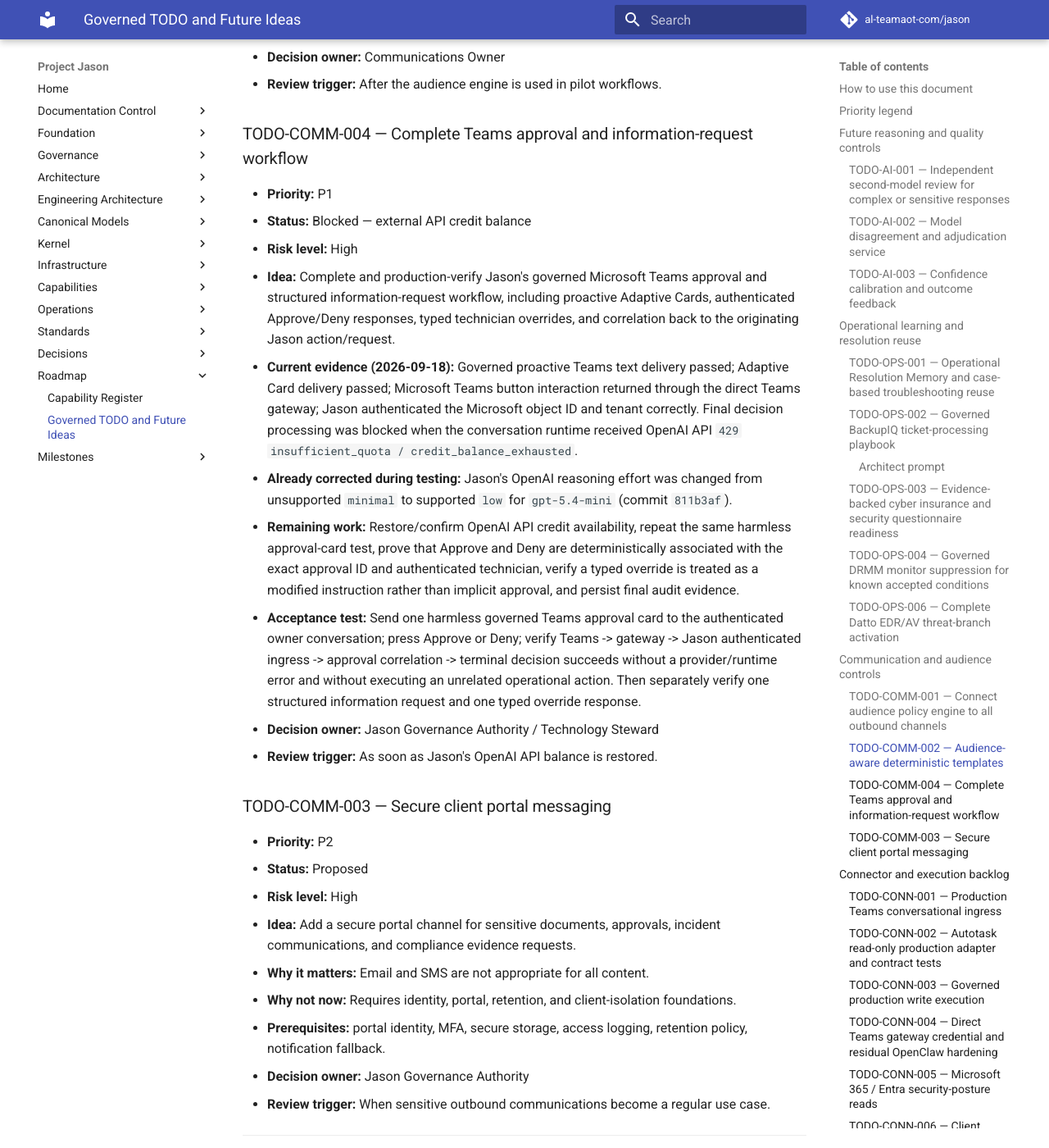
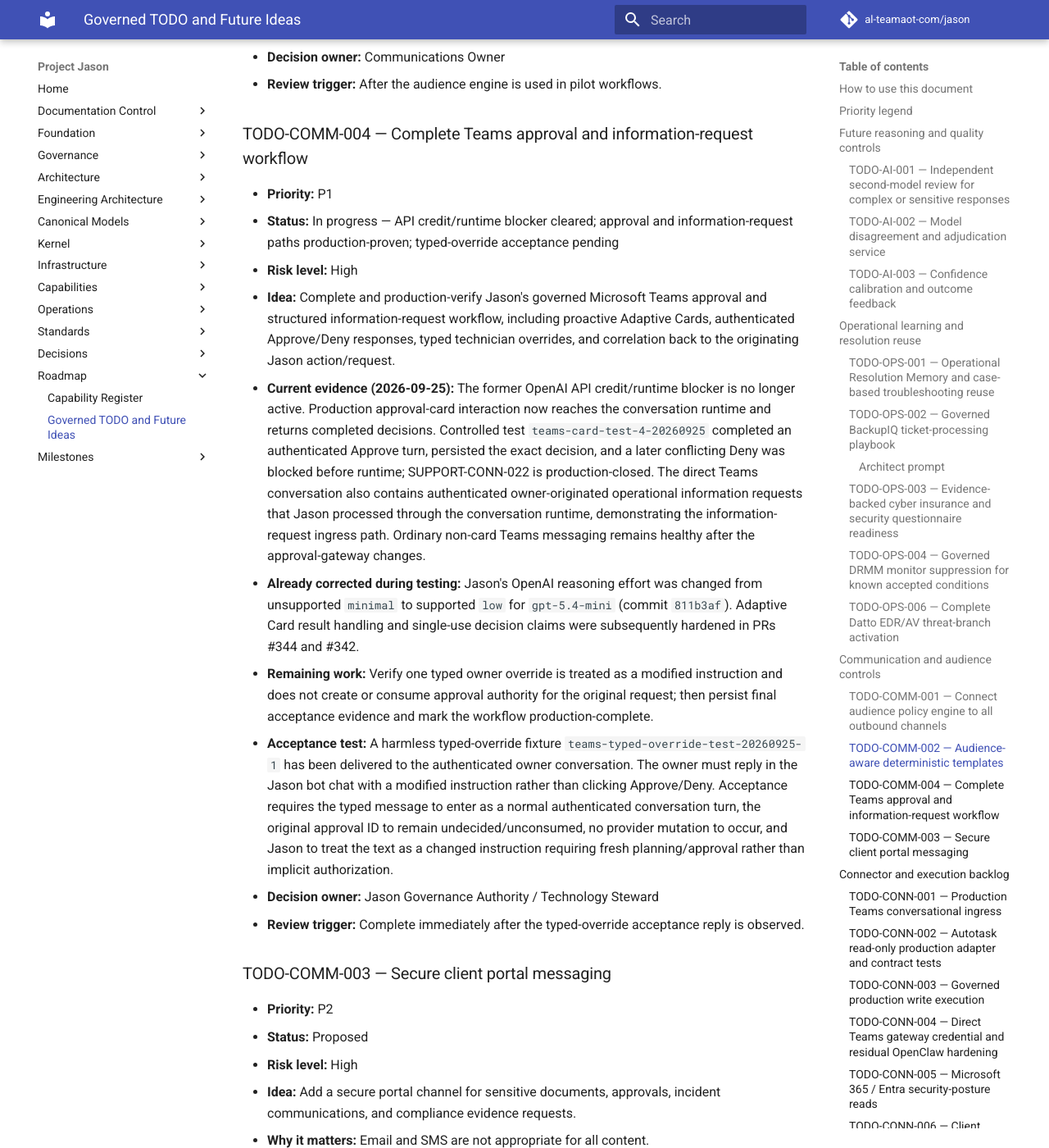
Before and after one commit to al-teamaot-com/jason, an MkDocs documentation site: the page built from docs/roadmaps/Project-Jason-TODO-and-Future-Ideas.md, in a window 1280 px wide and 1400 px high, scrolled down 21230 px. Shown: the whole window at 82% size. Built offline with MkDocs 1.6.1 and Material for MkDocs 9.7.7, drawn with Linux system fonts in a browser that asks for light colours; comment, search, counter and statistics services are not loaded.

Commit message:
Refresh Teams approval workflow status

```diff
--- a/docs/roadmaps/Project-Jason-TODO-and-Future-Ideas.md
+++ b/docs/roadmaps/Project-Jason-TODO-and-Future-Ideas.md
@@ -703,15 +703,15 @@
 ### TODO-COMM-004 — Complete Teams approval and information-request workflow
 
 - **Priority:** P1
-- **Status:** Blocked — external API credit balance
+- **Status:** In progress — API credit/runtime blocker cleared; approval and information-request paths production-proven; typed-override acceptance pending
 - **Risk level:** High
 - **Idea:** Complete and production-verify Jason's governed Microsoft Teams approval and structured information-request workflow, including proactive Adaptive Cards, authenticated Approve/Deny responses, typed technician overrides, and correlation back to the originating Jason action/request.
-- **Current evidence (2026-09-18):** Governed proactive Teams text delivery passed; Adaptive Card delivery passed; Microsoft Teams button interaction returned through the direct Teams gateway; Jason authenticated the Microsoft object ID and tenant correctly. Final decision processing was blocked when the conversation runtime received OpenAI API `429 insufficient_quota / credit_balance_exhausted`.
-- **Already corrected during testing:** Jason's OpenAI reasoning effort was changed from unsupported `minimal` to supported `low` for `gpt-5.4-mini` (commit `811b3af`).
-- **Remaining work:** Restore/confirm OpenAI API credit availability, repeat the same harmless approval-card test, prove that Approve and Deny are deterministically associated with the exact approval ID and authenticated technician, verify a typed override is treated as a modified instruction rather than implicit approval, and persist final audit evidence.
-- **Acceptance test:** Send one harmless governed Teams approval card to the authenticated owner conversation; press Approve or Deny; verify Teams -> gateway -> Jason authenticated ingress -> approval correlation -> terminal decision succeeds without a provider/runtime error and without executing an unrelated operational action. Then separately verify one structured information request and one typed override response.
+- **Current evidence (2026-09-25):** The former OpenAI API credit/runtime blocker is no longer active. Production approval-card interaction now reaches the conversation runtime and returns completed decisions. Controlled test `teams-card-test-4-20260925` completed an authenticated Approve turn, persisted the exact decision, and a later conflicting Deny was blocked before runtime; SUPPORT-CONN-022 is production-closed. The direct Teams conversation also contains authenticated owner-originated operational information requests that Jason processed through the conversation runtime, demonstrating the information-request ingress path. Ordinary non-card Teams messaging remains healthy after the approval-gateway changes.
+- **Already corrected during testing:** Jason's OpenAI reasoning effort was changed from unsupported `minimal` to supported `low` for `gpt-5.4-mini` (commit `811b3af`). Adaptive Card result handling and single-use decision claims were subsequently hardened in PRs #344 and #342.
+- **Remaining work:** Verify one typed owner override is treated as a modified instruction and does not create or consume approval authority for the original request; then persist final acceptance evidence and mark the workflow production-complete.
+- **Acceptance test:** A harmless typed-override fixture `teams-typed-override-test-20260925-1` has been delivered to the authenticated owner conversation. The owner must reply in the Jason bot chat with a modified instruction rather than clicking Approve/Deny. Acceptance requires the typed message to enter as a normal authenticated conversation turn, the original approval ID to remain undecided/unconsumed, no provider mutation to occur, and Jason to treat the text as a changed instruction requiring fresh planning/approval rather than implicit authorization.
 - **Decision owner:** Jason Governance Authority / Technology Steward
-- **Review trigger:** As soon as Jason's OpenAI API balance is restored.
+- **Review trigger:** Complete immediately after the typed-override acceptance reply is observed.
 
 ### TODO-COMM-003 — Secure client portal messaging
 
```
